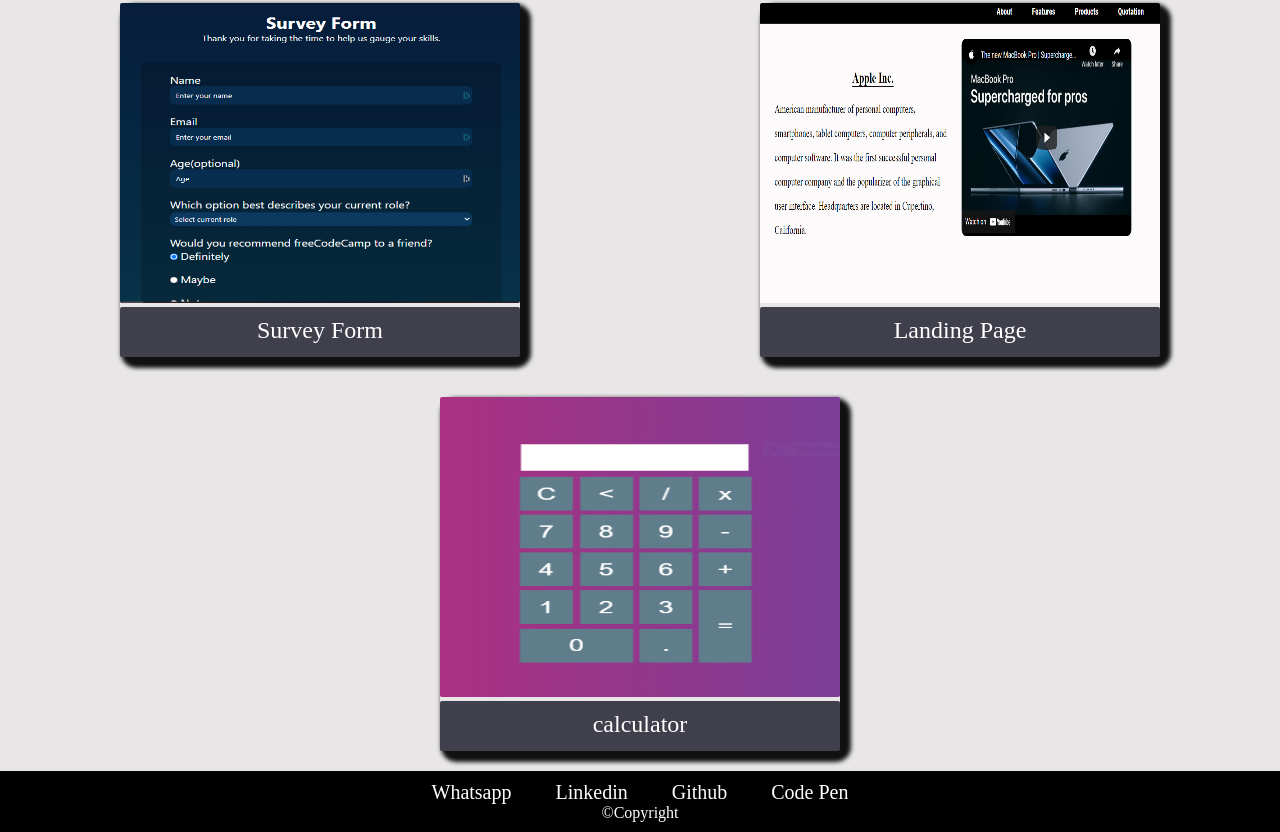
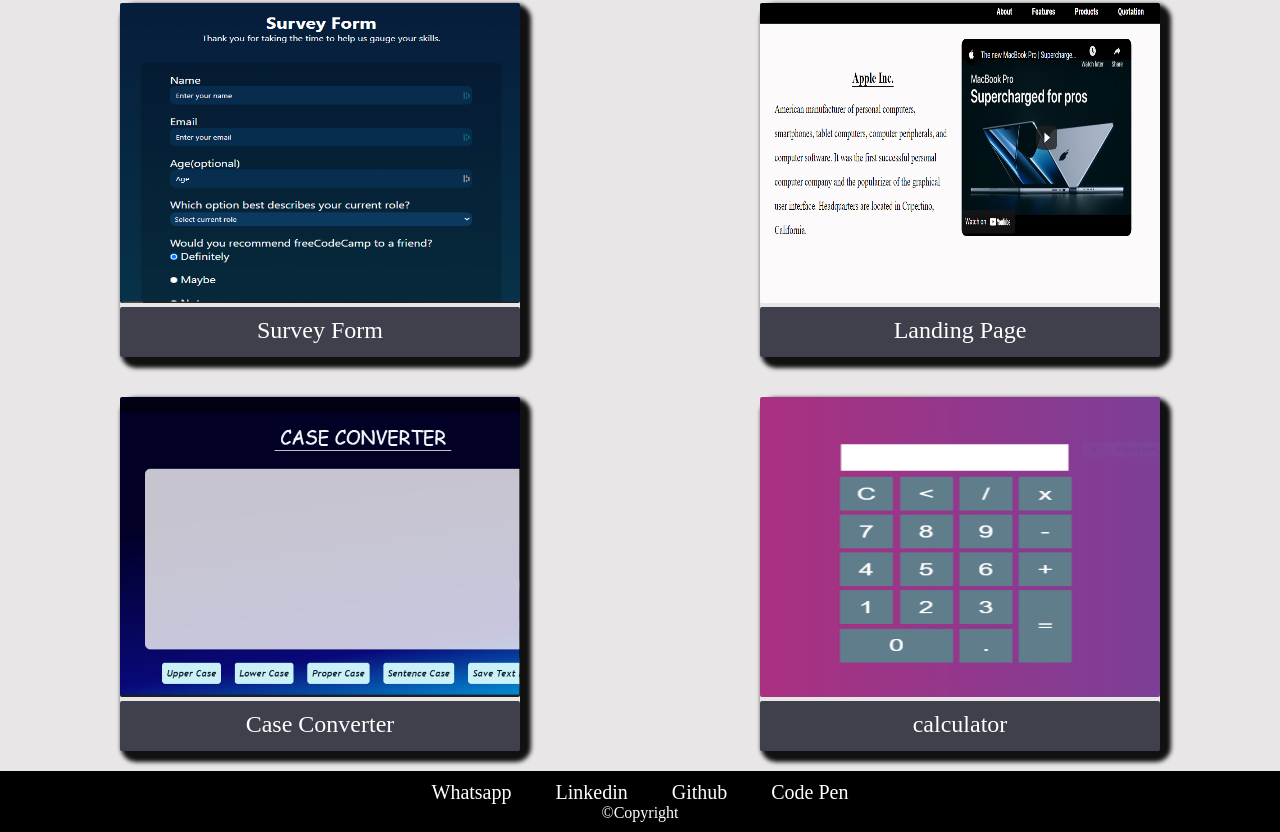
Before and after one commit to BruceFelix/Portfolio, a plain HTML site: page index.html in a window 1280 px wide. Shown: the part 1312-2144 px from the top of the page. Drawn offline with Linux system fonts and the light colour scheme; a web font is replaced by a local one.

Commit message:
Portfolio updated

```diff
--- a/index.html
+++ b/index.html
@@ -62,6 +62,12 @@
             </a>
         </div>
         <div class="project-tile">
+            <a href="https://codepen.io/brucefelix/details/yLPXRgq">
+                <img src="images/Case convertor.PNG" alt="">
+                <p>Case Converter</p>
+            </a>
+        </div>
+        <div class="project-tile">
             <a href="https://codepen.io/brucefelix/full/oNGegde">
                 <img src="images/calculator.PNG" alt="">
                 <p>calculator</p>
```
Also changed, not shown: images/Case convertor.PNG (added).
